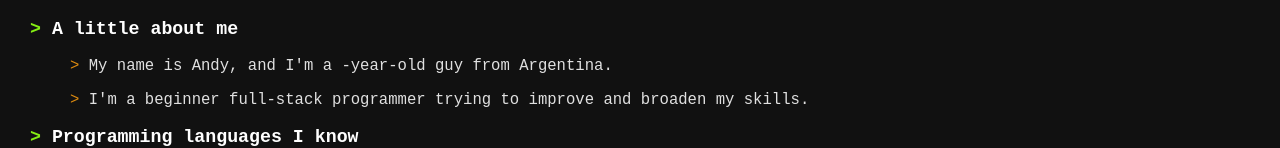
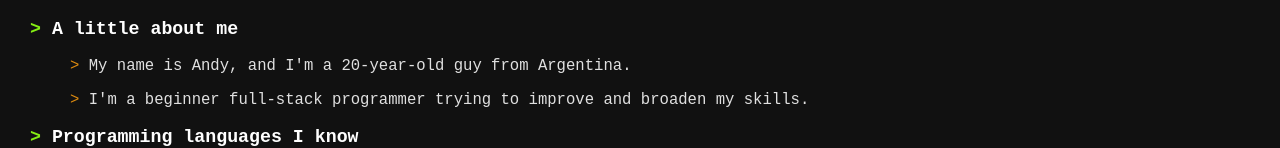
Before and after one commit to Lancito01/lancito01.dev, a React (Vite) app: page /about in a window 1280 px wide. Shown: the part 167-315 px from the top of the page. Built offline with nearby package versions, Linux system fonts and the light colour scheme.

Commit message:
added age calculation to about me page

```diff
--- a/src/Routes/About.jsx
+++ b/src/Routes/About.jsx
@@ -3,13 +3,23 @@ import Images from "../Components/common/ImportImages"
 import './About.css'
 
 const About = () => {
+  function getAge() {
+    const today = new Date();
+    const birthDate = new Date('2004-01-08');
+    let age = today.getFullYear() - birthDate.getFullYear();
+    if (today.getMonth() < birthDate.getMonth() || (today.getMonth() === birthDate.getMonth() && today.getDate() < birthDate.getDate())) {
+      age--;
+    }
+    return age;
+  }
+
   return (
     <div className="margin-left about-div">
       <h1>👋 Hi, there! My name&apos;s Andy.</h1>
       <h2><span className="accent-color">&gt;</span> I am a beginner full-stack programmer, looking to improve.</h2>
       <h3><span className="accent-color">&gt;</span> A little about me</h3>
       <ul>
-        <p><span className="secondary-color">&gt;</span> My name is Andy, and I&apos;m a {/*don't forget to add this*/}-year-old guy from Argentina.</p>
+        <p><span className="secondary-color">&gt;</span> My name is Andy, and I&apos;m a {getAge()}-year-old guy from Argentina.</p>
         <p><span className="secondary-color">&gt;</span> I&apos;m a beginner full-stack programmer trying to improve and broaden my skills.</p>
       </ul>
       <h3><span className="accent-color">&gt;</span> Programming languages I know</h3>
```
